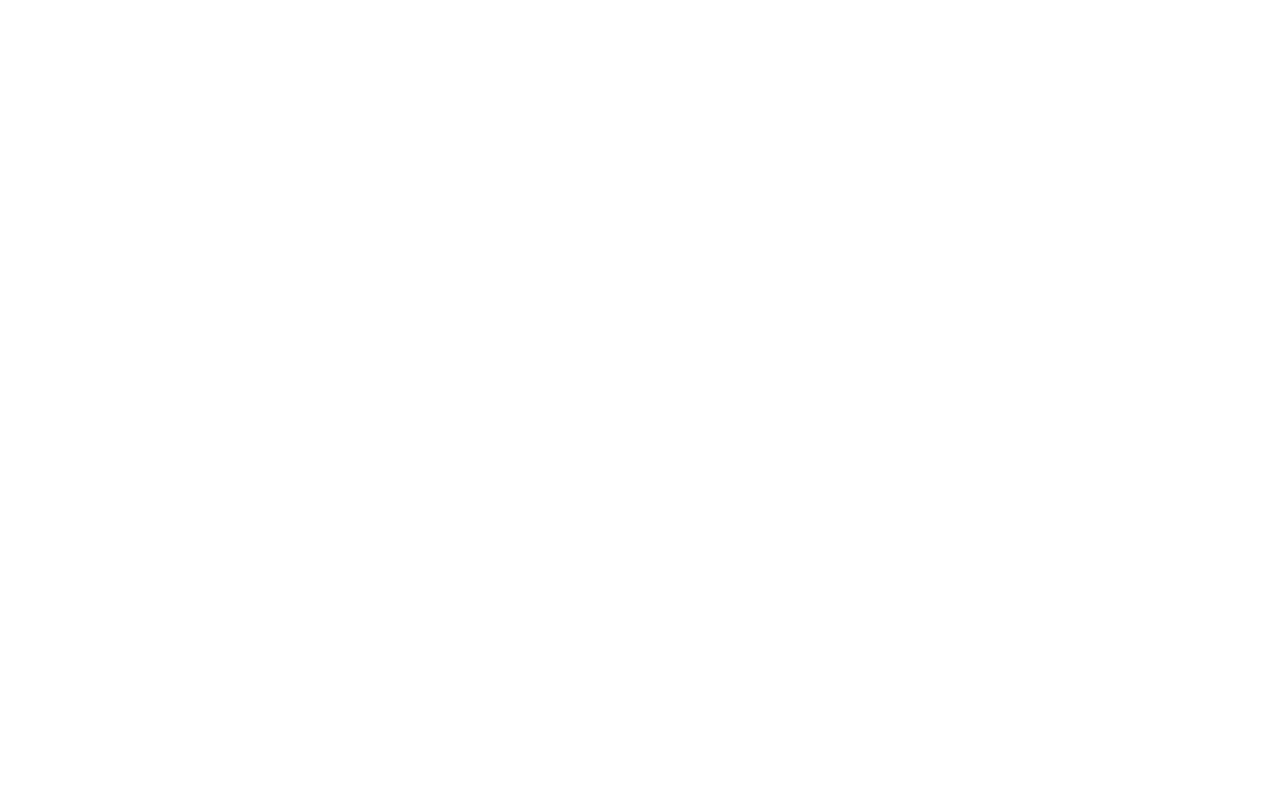
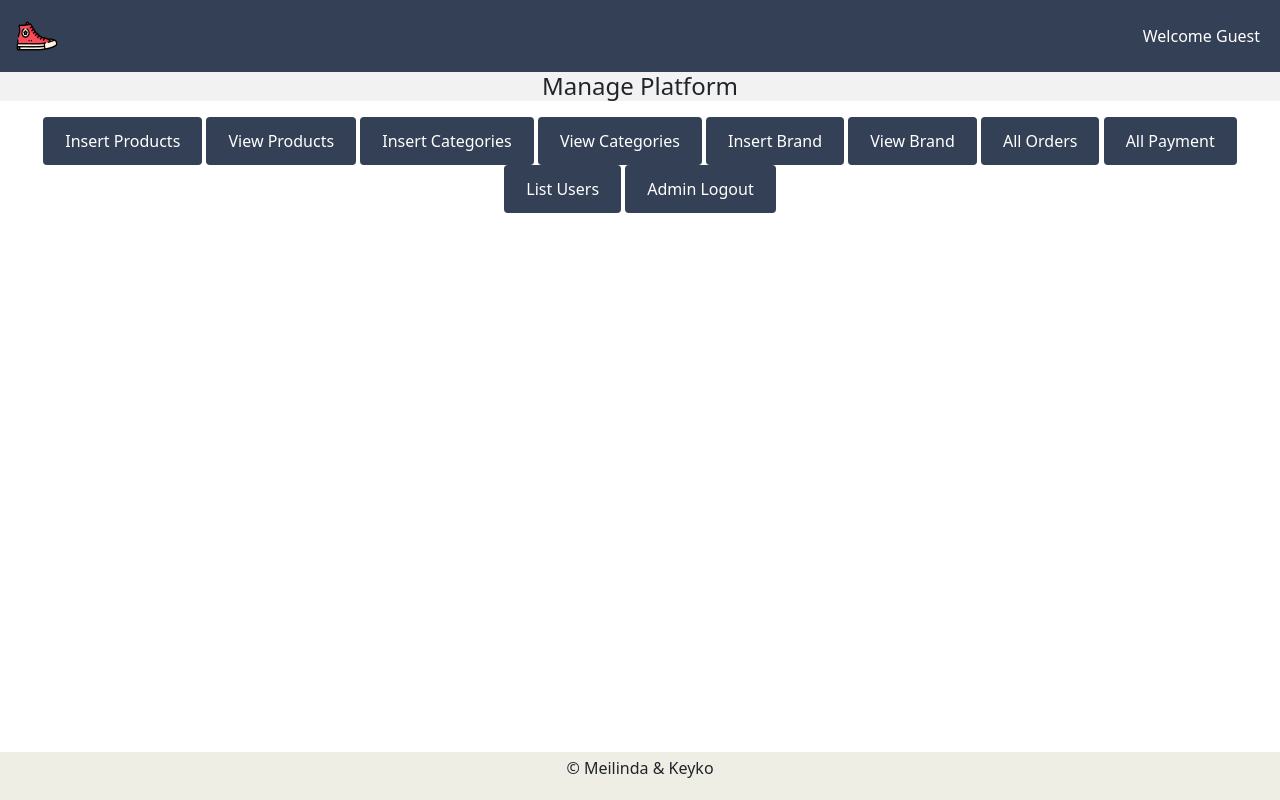
Before and after one commit to meilindazheng/shoesstore, a PHP site: page /admin/index.php in a window 1280 px wide. Before the commit the page is empty. Run offline with PHP 8.4, Linux system fonts and the light colour scheme.

Commit message:
adding admin panel using static interface (not connected to db yet)

```diff
--- a/admin/index.php
+++ b/admin/index.php
@@ -7,8 +7,90 @@
     <title>Admin Dashboard</title>
     <!-- Bootstrap CSS Link -->
     <link rel="stylesheet" href="https://cdn.jsdelivr.net/npm/bootstrap@5.2.3/dist/css/bootstrap.min.css">
+    <!-- Link CSS -->
+    <link rel="stylesheet" href="../style.css">
 </head>
 <body>
+    <div class="container-fluid p-0">
+        <!-- first content -->
+            <nav class="navbar navbar-expand-lg navbar-fixed-top" style="background-color: #344055;">
+                <div class="container-fluid">
+                    <img src="../images/logo.png" alt="" class="logo">
+                    <nav class="navbar navbar-expand-lg">
+                        <ul class="navbar-nav">
+                            <li class="nav-item">
+                                <a href="" class="nav-link text-white">Welcome Guest</a>
+                            </li>
+                        </ul>
+                    </nav>
+                </div>
+            </nav>
+        <!-- second content -->
+        <div style="background-color: #f2f2f3 ;">
+            <h4 class="text-center">Manage Platform</h4>
+        </div>
+        <!-- third content -->
+        <div class="row">
+            <div class="col-md-12 p-2">
+                <div class="text-center">
+                    <button class="btn btn-sm"  style="background-color: #344055;" style="background-color: #344055;">
+                        <a href="" class="btn text-white">
+                            Insert Products
+                        </a>
+                    </button>
+                    <button class="btn btn-sm"  style="background-color: #344055;">
+                        <a href="" class="btn text-white">
+                            View Products
+                        </a>
+                    </button>
+                    <button class="btn btn-sm"  style="background-color: #344055;">
+                        <a href="" class="btn text-white ">
+                            Insert Categories
+                        </a>
+                    </button>
+                    <button class="btn btn-sm"  style="background-color: #344055;">
+                        <a href="" class="btn text-white">
+                            View Categories
+                        </a>
+                    </button>
+                    <button class="btn btn-sm"  style="background-color: #344055;">
+                        <a href="" class="btn text-white">
+                            Insert Brand
+                        </a>
+                    </button>
+                    <button class="btn btn-sm"  style="background-color: #344055;">
+                        <a href="" class="btn text-white">
+                            View Brand
+                        </a>
+                    </button>
+                    <button class="btn btn-sm"  style="background-color: #344055;">
+                        <a href="" class="btn text-white">
+                            All Orders
+                        </a>
+                    </button>
+                    <button class="btn btn-sm"  style="background-color: #344055;">
+                        <a href="" class="btn text-white">
+                            All Payment
+                        </a>
+                    </button>
+                    <button class="btn btn-sm"  style="background-color: #344055;">
+                        <a href="" class="btn text-white">
+                            List Users
+                        </a>
+                    </button>
+                    <button class="btn btn-sm"  style="background-color: #344055;">
+                        <a href="" class="btn text-white">
+                            Admin Logout
+                        </a>
+                    </button>
+                </div>
+            </div>
+        </div>
+    </div>
+    <!-- Last Content -->
+    <div class="p-1" style="background-color: #eeeee4; position: absolute; bottom:0; width:100%">
+        <p class="text-center">&copy; Meilinda & Keyko</p>
+    </div>
     <!-- Bootstrap JS Link -->
     <script src="https://cdn.jsdelivr.net/npm/bootstrap@5.2.3/dist/js/bootstrap.bundle.min.js"></script>
 </body>
--- a/style.css
+++ b/style.css
@@ -1,3 +1,14 @@
 .nav-link{
     text-decoration: none;
 }
+
+*{
+    margin: 0;
+    padding: 0;
+    box-sizing: border-box;
+}
+
+.logo{
+    height: 4%;
+    width: 4%;
+}
```
